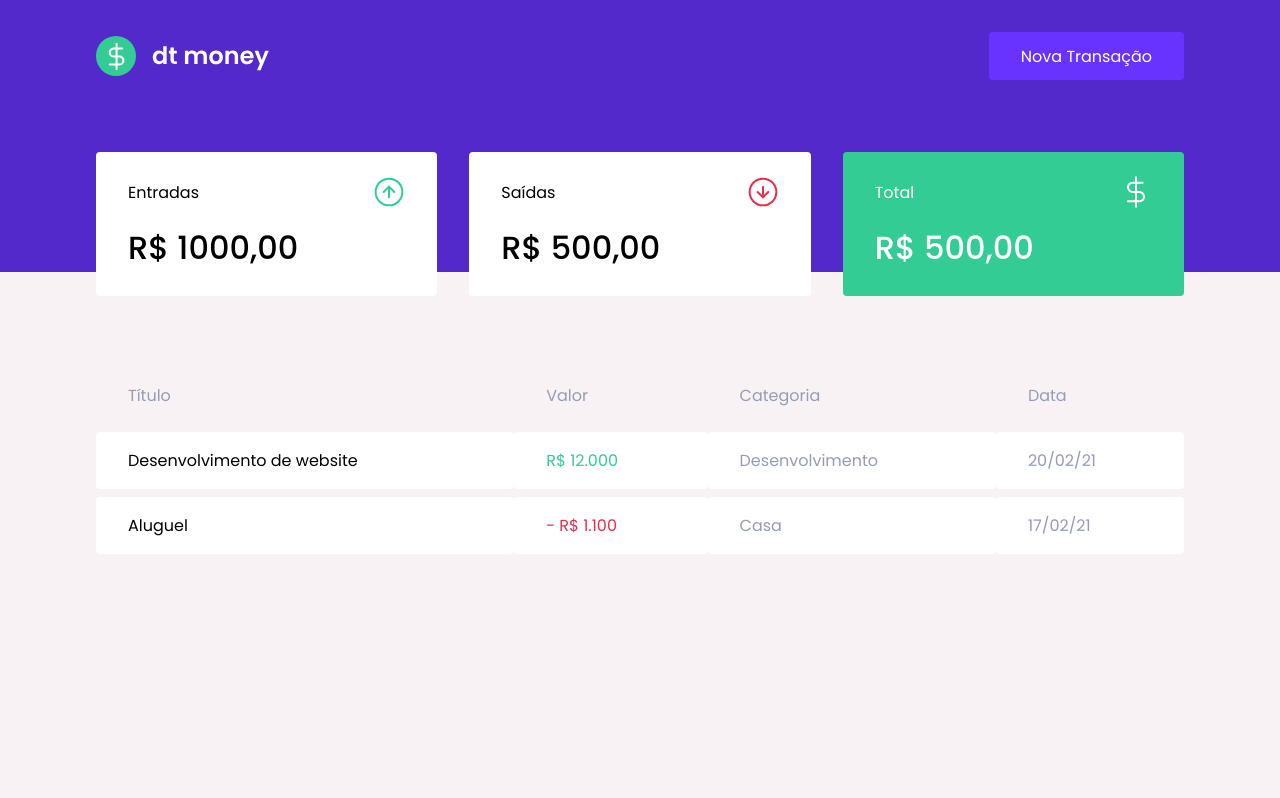
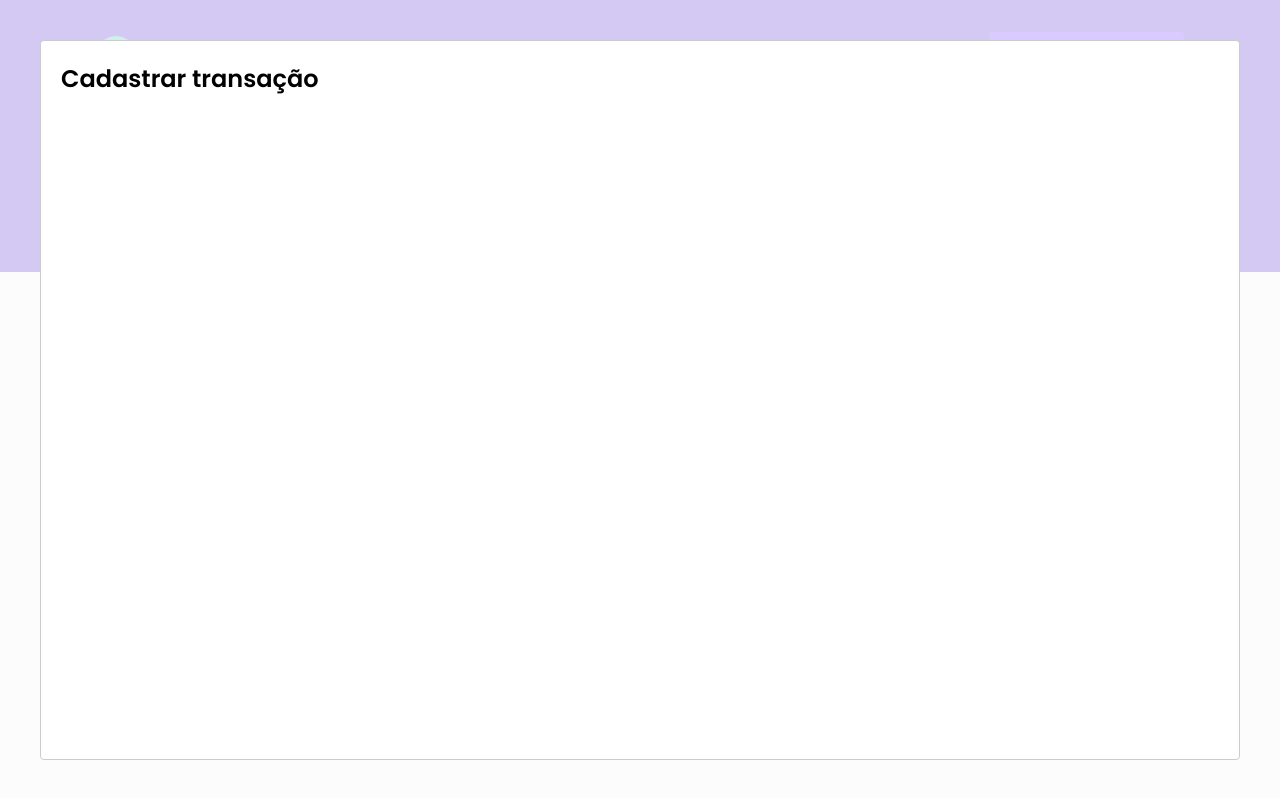
Before and after one commit to wrspada02/chapterll_reactIgnite, a React (Create React App) app: page / in a window 1280 px wide. Both pictures are taken after a click on the button "Nova Transação". Built offline with nearby package versions, Linux system fonts and the light colour scheme; no server answers; what miragejs would draw is missing.

Commit message:
starting with modal within my app

```diff
--- a/package.json
+++ b/package.json
@@ -3,6 +3,7 @@
   "version": "0.1.0",
   "private": true,
   "dependencies": {
+    "@types/react-modal": "^3.13.1",
     "axios": "^0.26.1",
     "miragejs": "^0.1.43",
     "react": "^18.0.0",
--- a/src/App.tsx
+++ b/src/App.tsx
@@ -1,19 +1,35 @@
 
   import React from 'react';
+  import { useState } from 'react';
   import styled from "styled-components";
+  import Modal from "react-modal";
   import { GlobalStyle } from './styles/global';
   import { Header } from './components/Header';
   import { Dashboard } from './components/Dashboard';
 
-  const Title = styled.h1`
-    color: #8257e6;
-  `;
+  Modal.setAppElement('#root'); //Questao de acessibilidade
 
   export function App() {
+    const [isNewTransactionModalOpen, setIsNewTransactionModalOpen] = useState(false);
+
+    function handleOpenNewTransactionModal(){
+        setIsNewTransactionModalOpen(true);
+    }
+
+    function handleCloseNewTransactionModal(){
+        setIsNewTransactionModalOpen(false);
+    }
     return (
       <>
-      <Header/>
+      <Header
+      onOpenNewTransactionModal={handleOpenNewTransactionModal}
+      />
       <Dashboard/>
+      <Modal
+        isOpen={isNewTransactionModalOpen}
+        onRequestClose={handleCloseNewTransactionModal}>
+        <h2>Cadastrar transação</h2>
+      </Modal>
       <GlobalStyle/>
       </>
     );
--- a/src/components/Header/index.tsx
+++ b/src/components/Header/index.tsx
@@ -1,14 +1,21 @@
+
+    import { useState } from "react";
+    import { Container, Content } from "./styles";
+    import Modal from "react-modal";
 
     import logoImg from "../../assets/download/assets/logo.svg";
-    import { Container, Content } from "./styles";
 
-    export function Header(){
+    type HeaderProps = {
+        onOpenNewTransactionModal: () => void
+    }
 
+
+    export function Header(props : HeaderProps){
         return(
             <Container>
                 <Content>
                     <img src={logoImg} alt="Dt Money Logo" />
-                    <button>
+                    <button onClick={props.onOpenNewTransactionModal}>
                         Nova Transação
                     </button>
                 </Content>
```
Also changed, not shown: 1 other file (tests, documents, lock files or other folders).
